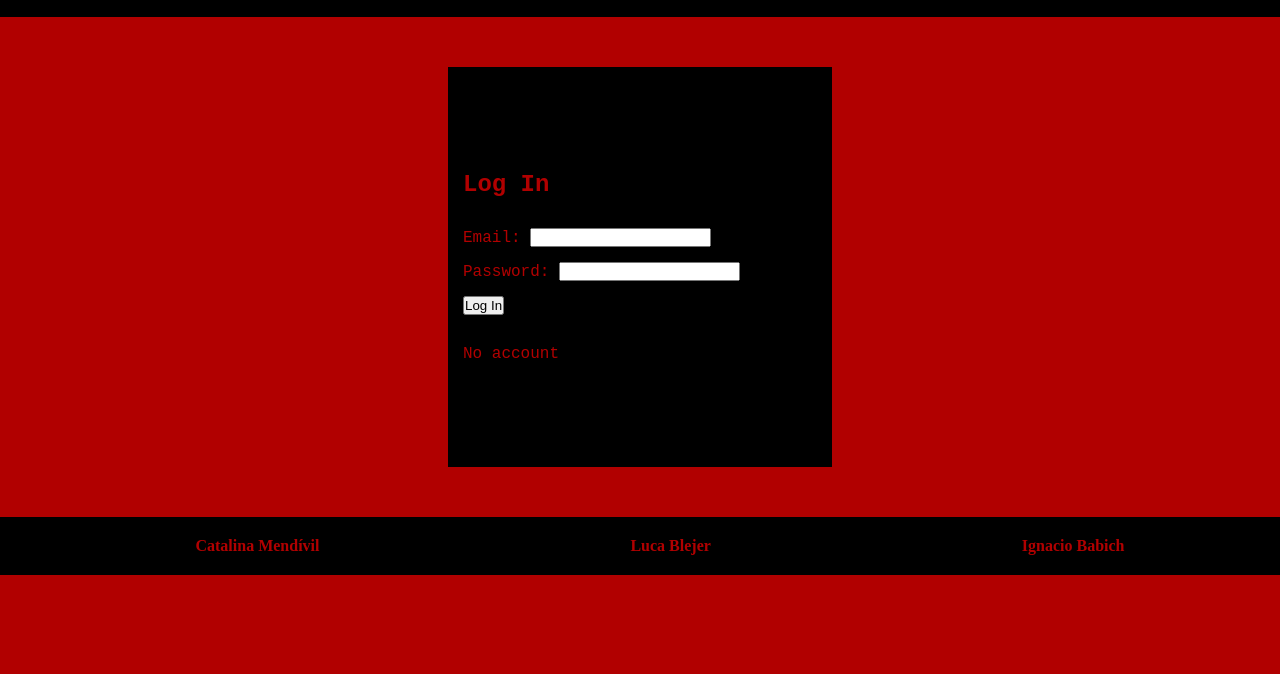
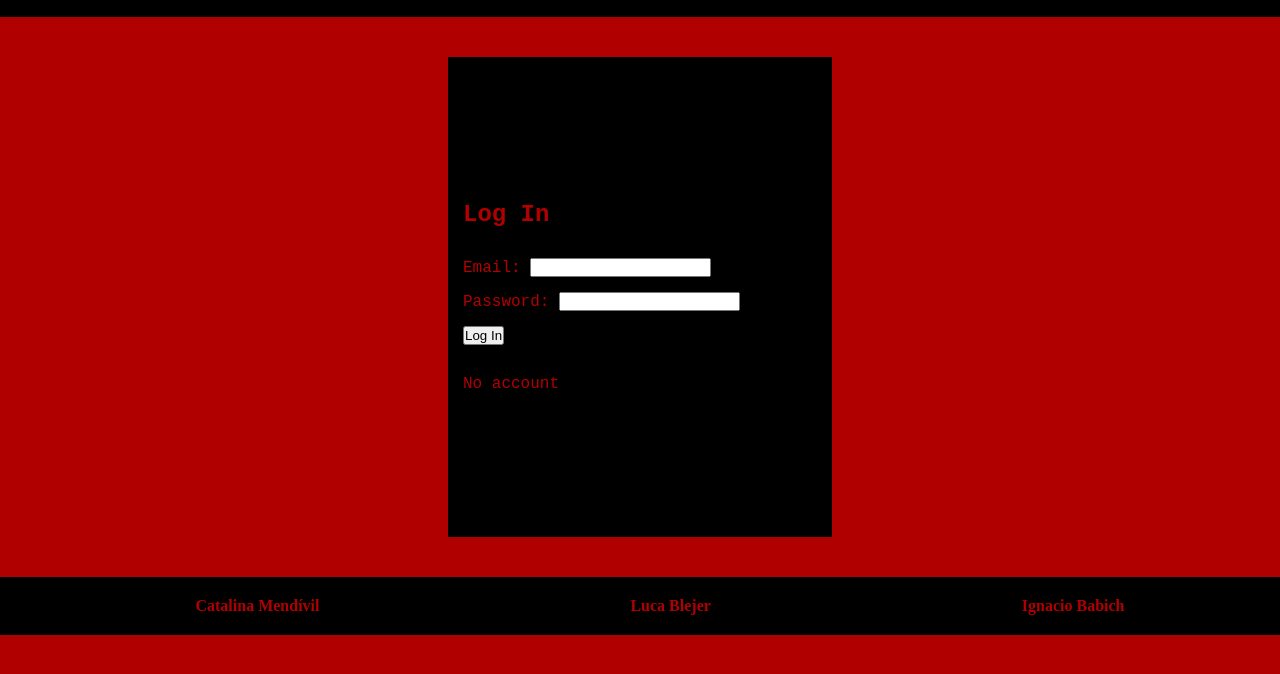
Before and after one commit to lucablejer/pi7, a plain HTML site: page login.html in a window 1280 px wide. Shown: the part 120-794 px from the top of the page. Drawn offline with Linux system fonts and the light colour scheme.

```diff
--- a/css/styles.css
+++ b/css/styles.css
@@ -38,8 +38,9 @@ margin: 0;
     justify-self: center;
     align-items: center;
     background-color: black;
-    margin: 50px;
-    height:50vh;
+
+    margin: 40px;
+    height:60vh;
     width: 30vw;
 }
 
```
Also changed, not shown: 1 other file.
